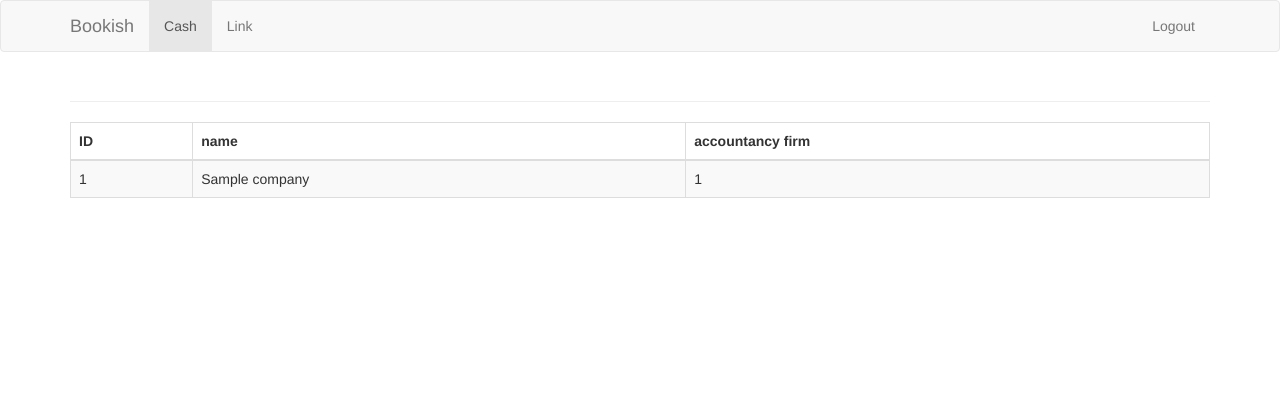
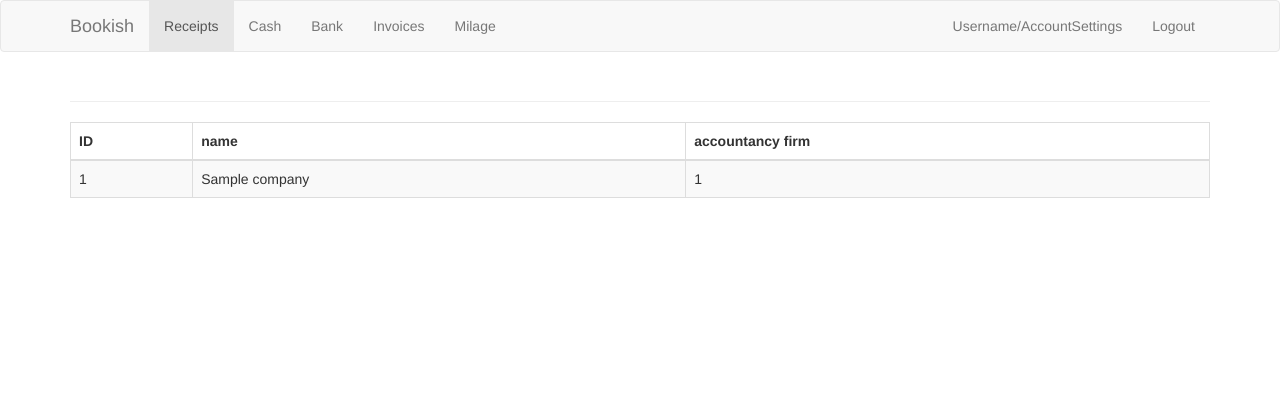
Before and after one commit to caprenter/bookish, a Django app: page /company in a window 1280 px wide. Shown: the top 420 px of the page. Run offline with Django 3.2, Linux system fonts and the light colour scheme; a user stored in the database is signed in; tables that the repository leaves empty hold one stand-in row (values such as "Sample post"); some libraries are stand-ins or nearby versions.

Commit message:
[#19] Adds some more dummy links to the page navigation

```diff
--- a/bookish/templates/base.html
+++ b/bookish/templates/base.html
@@ -73,8 +73,12 @@ html,body{height:100%;}
       <!-- Collect the nav links, forms, and other content for toggling -->
       <div class="collapse navbar-collapse" id="bs-example-navbar-collapse-1">
         <ul class="nav navbar-nav">
-          <li class="active"><a href="{ % url 'index.html' % }">Cash <span class="sr-only">(current)</span></a></li>
-          <li><a href="#">Link</a></li>
+          <li class="active"><a href="{ % url 'index.html' % }">Receipts <span class="sr-only">(current)</span></a></li>
+          <li><a href="#">Cash</a></li>
+          <li><a href="#">Bank</a></li>
+          <li><a href="#">Invoices</a></li>
+          <li><a href="#">Milage</a></li>
+
           <!--<li class="dropdown">
             <a href="#" class="dropdown-toggle" data-toggle="dropdown" role="button" aria-expanded="false">Dropdown <span class="caret"></span></a>
             <ul class="dropdown-menu" role="menu">
@@ -95,6 +99,7 @@ html,body{height:100%;}
           <button type="submit" class="btn btn-default">Submit</button>
         </form>-->
         <ul class="nav navbar-nav navbar-right">
+          <li><a href="#">Username/AccountSettings</a></li>
           <li><a href="{{ url.name }}">Logout</a></li>
           <!--<li><a href="/accounts/logout">Logout</a></li>-->
           <!--<li class="dropdown">
```
